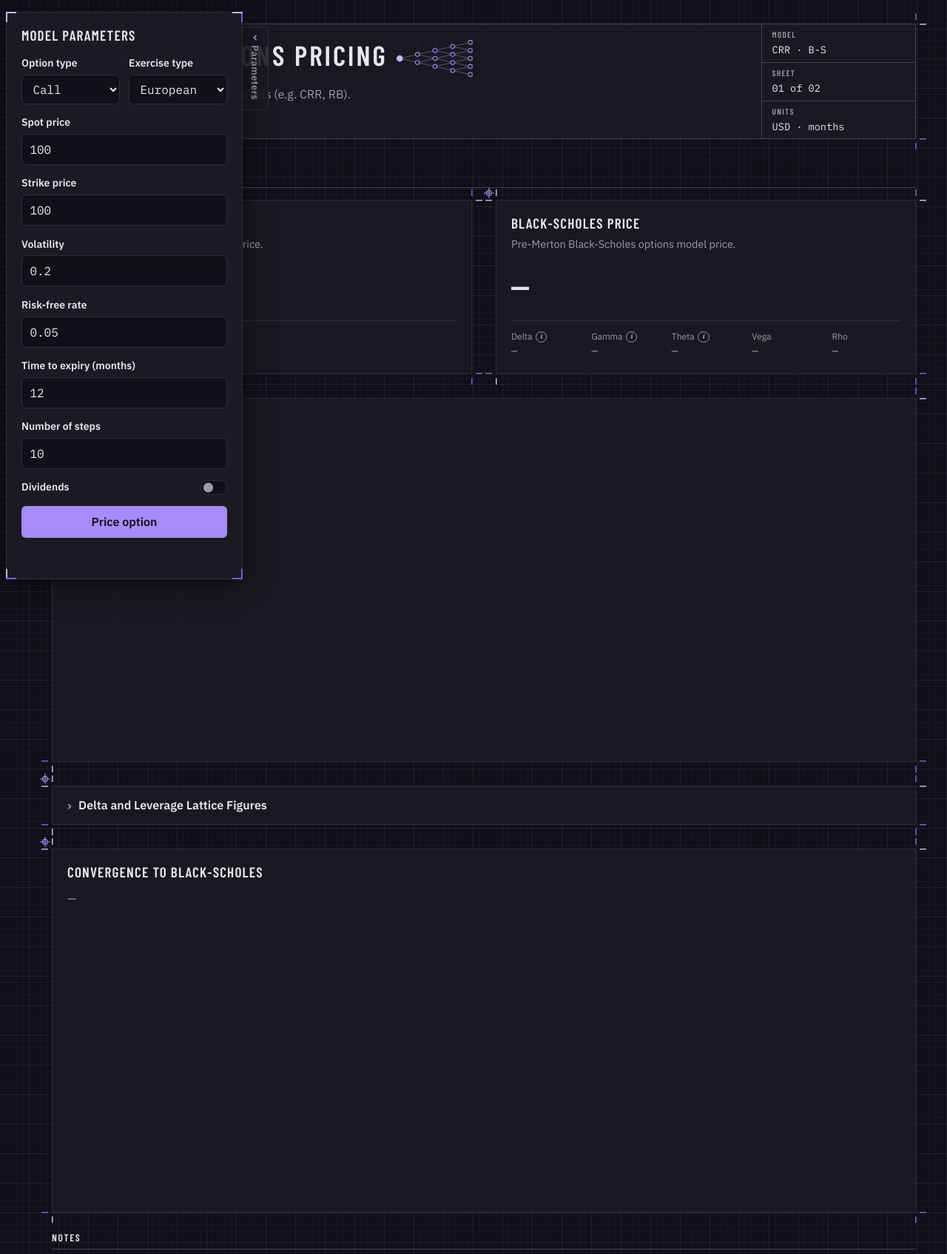
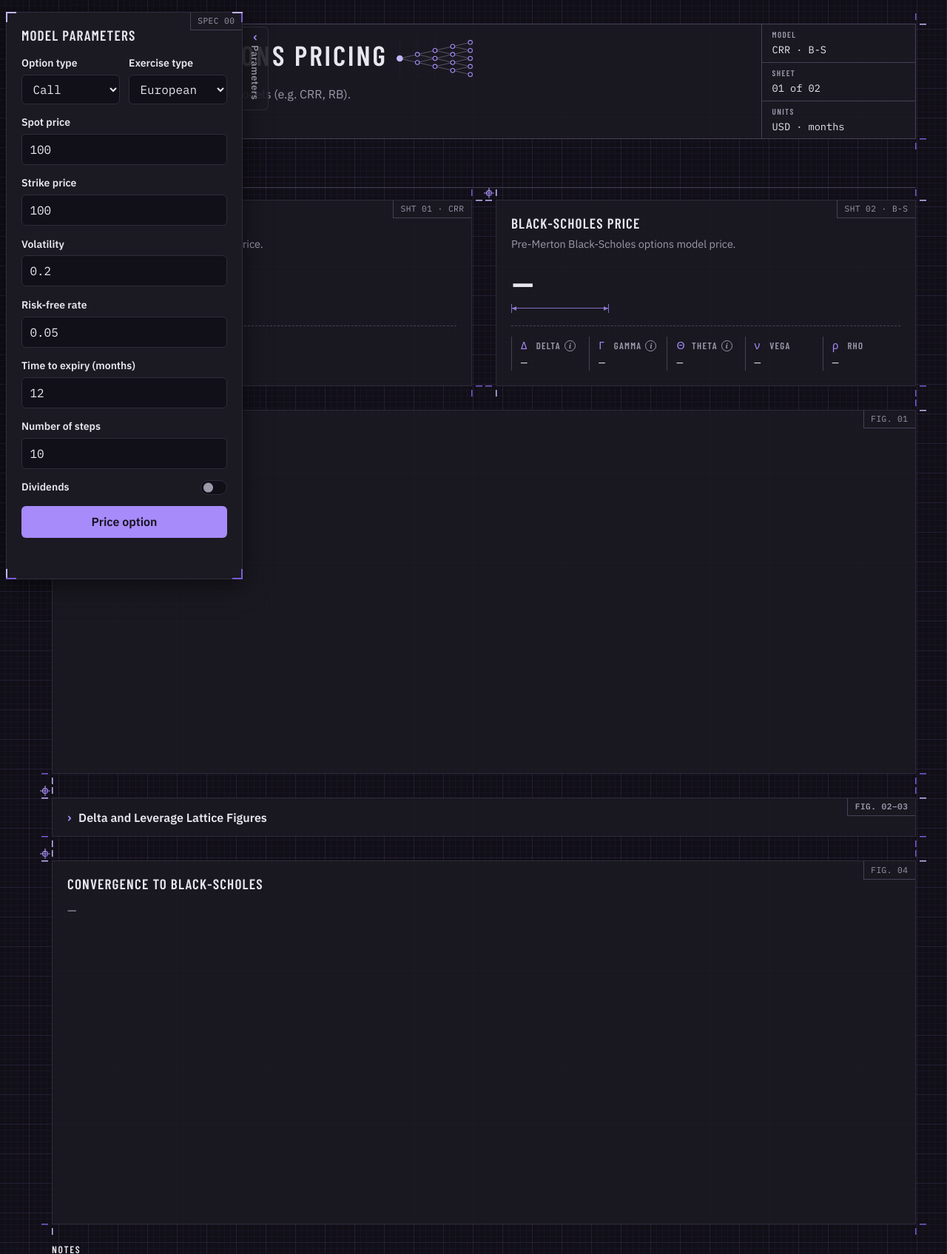
Before and after one commit to hilldean09/binomial_options_pricing, a Flask app: page / in a window 1280 px wide. Shown: the top 1695 px of the page at 74% size. Run offline with Flask 3, Linux system fonts and the light colour scheme; some libraries are stand-ins or nearby versions.

Commit message:
Restyle price tiles, greeks, tags and notice as drawing elements
Co-Authored-By: Claude Opus 5.5 <noreply@anthropic.com>

```diff
--- a/static/css/style.css
+++ b/static/css/style.css
@@ -404,8 +404,30 @@ h1, h2, h3 {
     font-size: 1.2rem;
 }
 
+/* Sheet code: a small cell boxed into the tile's top-right corner, like
+   the reference on a drawing sheet. Headings keep clear of it. */
+.sheet-code {
+    position: absolute;
+    top: 0;
+    right: 0;
+    padding: 0.2rem 0.6rem;
+    border-bottom: 1px solid var(--border-strong);
+    border-left: 1px solid var(--border-strong);
+    color: var(--text-muted);
+    font-family: var(--mono);
+    font-size: 0.7rem;
+    letter-spacing: 0.04em;
+    white-space: nowrap;
+    pointer-events: none;
+}
+
+.tile:has(> .sheet-code) > h2,
+.drawer-body > h2 {
+    padding-right: 6.5rem;
+}
+
 .tile-text {
-    margin: 0.4rem 0 1rem;
+    margin: 0.4rem 0 1.1rem;
     color: var(--text-muted);
     font-size: 0.9rem;
 }
@@ -766,70 +788,138 @@ h1, h2, h3 {
     }
 }
 
+/* The price reads like a measurement: dimensioned by a line beneath it,
+   with extension lines at its ends and arrowheads pointing out to them */
 .price-value {
-    display: block;
+    --dim: var(--accent);
+    --arrow: 6px;
+
+    position: relative;
+    display: inline-block;
+    min-width: 5ch;
+    padding: 0 0.15rem 0.85rem;
     font-family: var(--mono);
-    font-size: 2.5rem;
-    font-weight: 700;
+    font-size: 2.75rem;
+    font-weight: 600;
+    line-height: 1.15;
     font-variant-numeric: tabular-nums;
+    letter-spacing: -0.01em;
+}
+
+/* Extension lines and the dimension line between them */
+.price-value::after {
+    content: "";
+    position: absolute;
+    left: 0;
+    right: 0;
+    bottom: 0;
+    height: 0.7rem;
+    border-inline: 1px solid var(--dim);
+    background: linear-gradient(var(--dim) 0 0) center / 100% 1px no-repeat;
+    opacity: 0.75;
+}
+
+/* Arrowheads: two triangles in one shape, joined along the line */
+.price-value::before {
+    content: "";
+    position: absolute;
+    left: 1px;
+    right: 1px;
+    bottom: calc(0.35rem - 3px);
+    height: 6px;
+    background: var(--dim);
+    opacity: 0.75;
+    clip-path: polygon(
+        0 50%, var(--arrow) 0, var(--arrow) 100%, 0 50%,
+        100% 50%, calc(100% - var(--arrow)) 0, calc(100% - var(--arrow)) 100%, 100% 50%
+    );
 }
 
 /* Secondary values (closed form, greeks): deliberately quieter than the
-   price above them */
+   price above them, set out as ruled cells */
 
 .details {
     display: grid;
-    grid-template-columns: repeat(auto-fit, minmax(4.5rem, 1fr));
-    gap: 0.5rem 1rem;
-    margin: 1rem 0 0;
-    padding-top: 0.75rem;
-    border-top: 1px solid var(--border);
+    grid-template-columns: repeat(auto-fit, minmax(5rem, 1fr));
+    gap: 0.6rem 0;
+    margin: 1.1rem 0 0;
+    padding-top: 0.85rem;
+    border-top: 1px dashed var(--border-strong);
+}
+
+.detail {
+    padding: 0.05rem 0.75rem;
+    border-left: 1px solid var(--border-strong);
 }
 
 .detail dt {
     color: var(--text-muted);
-    font-size: 0.75rem;
+    font-family: var(--label);
+    font-size: 0.8rem;
+    font-weight: 600;
+    letter-spacing: 0.1em;
+    text-transform: uppercase;
+}
+
+/* Greek symbol ahead of its name; drawn here so the name stays the
+   label's only text */
+.detail dt[data-symbol]::before {
+    content: attr(data-symbol);
+    display: inline-block;
+    min-width: 1.1em;
+    margin-right: 0.3rem;
+    color: var(--accent);
+    font-family: var(--font);
+    font-size: 0.9rem;
+    font-weight: 500;
+    letter-spacing: 0;
+    text-transform: none;
 }
 
 .detail dd {
-    margin: 0;
-    color: var(--text-muted);
+    margin: 0.1rem 0 0;
+    color: var(--text);
     font-family: var(--mono);
-    font-size: 0.875rem;
+    font-size: 0.9rem;
     font-variant-numeric: tabular-nums;
 }
 
-/* Tag: a small amber label set beside a heading or term */
+/* Tag: a small amber stamp set beside a heading or term */
 
 /* Gap rather than margin, so a tag that wraps lines up with the text */
 :is(h2, dt):has(> .tag:not([hidden])) {
     display: flex;
     flex-wrap: wrap;
     align-items: center;
-    gap: 0.3rem 0.5rem;
+    gap: 0.35rem 0.6rem;
 }
 
+/* Double ruled like a rubber stamp, set very slightly askew */
 .tag {
     display: inline-block;
-    padding: 0.1rem 0.45rem;
-    border: 1px solid color-mix(in srgb, var(--warning) 45%, var(--border));
-    border-radius: 999px;
-    background: color-mix(in srgb, var(--warning) 10%, var(--surface));
+    padding: 0.05rem 0.4rem;
+    border: 1px solid var(--warning);
+    outline: 1px solid color-mix(in srgb, var(--warning) 55%, transparent);
+    outline-offset: 1px;
+    background: color-mix(in srgb, var(--warning) 8%, transparent);
     color: var(--warning);
-    font-family: var(--font);
-    font-size: 0.7rem;
-    font-weight: 600;
+    font-family: var(--label);
+    font-size: 0.72rem;
+    font-weight: 700;
     line-height: 1.3;
-    letter-spacing: 0.02em;
+    letter-spacing: 0.12em;
+    text-transform: uppercase;
     white-space: nowrap;
     vertical-align: middle;
+    transform: rotate(-1.5deg);
 }
 
 .tag[hidden] {
     display: none;
 }
 
-/* Notice: a small warning tile, gilded in amber rather than purple */
+/* Notice: a small warning tile, gilded in amber rather than violet, with
+   a hazard-hatched leading edge */
 
 .notice {
     --gild-light: var(--warning);
--- a/templates/index.html
+++ b/templates/index.html
@@ -13,6 +13,7 @@
 
         <section id="parameters-panel" class="tile drawer-panel" aria-labelledby="inputs-heading" inert>
             <div class="drawer-body">
+                <span class="sheet-code" aria-hidden="true">SPEC 00</span>
                 <h2 id="inputs-heading">Model Parameters</h2>
 
                 <form id="pricing-form" novalidate>
@@ -97,6 +98,7 @@
         <div class="price-row">
             <!-- CRR option price -->
             <section class="tile" aria-labelledby="price-heading">
+                <span class="sheet-code" aria-hidden="true">SHT 01 &middot; CRR</span>
                 <h2 id="price-heading">CRR Option Price</h2>
                 <!-- Filled from texts/under_crr_price.md by main.js -->
                 <p id="crr-price-text" class="tile-text"></p>
@@ -114,30 +116,33 @@
             <section class="tile" aria-labelledby="black-scholes-heading">
                 <!-- Tags are shown when the last priced request had dividends on,
                      or was an American put -->
+                <span class="sheet-code" aria-hidden="true">SHT 02 &middot; B-S</span>
                 <h2 id="black-scholes-heading">Black-Scholes Price <span class="tag dividend-tag" hidden>Excludes dividends</span> <span class="tag american-put-tag" hidden>Excludes American puts</span></h2>
                 <!-- Filled from texts/under_black_scholes_price.md by main.js -->
                 <p id="black-scholes-price-text" class="tile-text"></p>
                 <output id="black-scholes-price" class="price-value" for="pricing-form">—</output>
 
+                <!-- Symbols are drawn from data-symbol, keeping each label's text
+                     as info.js looks it up -->
                 <dl class="details">
                     <div class="detail">
-                        <dt>Delta</dt>
+                        <dt data-symbol="Δ">Delta</dt>
                         <dd id="greek-delta">—</dd>
                     </div>
                     <div class="detail">
-                        <dt>Gamma</dt>
+                        <dt data-symbol="Γ">Gamma</dt>
                         <dd id="greek-gamma">—</dd>
                     </div>
                     <div class="detail">
-                        <dt>Theta</dt>
+                        <dt data-symbol="Θ">Theta</dt>
                         <dd id="greek-theta">—</dd>
                     </div>
                     <div class="detail">
-                        <dt>Vega</dt>
+                        <dt data-symbol="ν">Vega</dt>
                         <dd id="greek-vega">—</dd>
                     </div>
                     <div class="detail">
-                        <dt>Rho</dt>
+                        <dt data-symbol="ρ">Rho</dt>
                         <dd id="greek-rho">—</dd>
                     </div>
                 </dl>
@@ -155,6 +160,7 @@
 
         <!-- Lattice figures -->
         <section class="tile" aria-labelledby="figure-price-heading">
+            <span class="sheet-code" aria-hidden="true">FIG. 01</span>
             <h2 id="figure-price-heading">Price Lattice</h2>
             <div id="figure-price" class="figure"></div>
         </section>
@@ -164,15 +170,18 @@
             <summary class="tile disclosure-bar">
                 <span class="disclosure-icon" aria-hidden="true">›</span>
                 Delta and Leverage Lattice Figures
+                <span class="sheet-code" aria-hidden="true">FIG. 02&ndash;03</span>
             </summary>
 
             <div class="disclosure-body">
                 <section class="tile" aria-labelledby="figure-delta-heading">
+                    <span class="sheet-code" aria-hidden="true">FIG. 02</span>
                     <h2 id="figure-delta-heading">Delta Lattice</h2>
                     <div id="figure-delta" class="figure"></div>
                 </section>
 
                 <section class="tile" aria-labelledby="figure-leverage-heading">
+                    <span class="sheet-code" aria-hidden="true">FIG. 03</span>
                     <h2 id="figure-leverage-heading">Leverage Lattice</h2>
                     <div id="figure-leverage" class="figure"></div>
                 </section>
@@ -182,6 +191,7 @@
         <!-- Closed-form CRR price converging to Black-Scholes. Tags as for
              the prices above. -->
         <section class="tile" aria-labelledby="figure-convergence-heading">
+            <span class="sheet-code" aria-hidden="true">FIG. 04</span>
             <h2 id="figure-convergence-heading">Convergence to Black-Scholes <span class="tag dividend-tag" hidden>Excludes dividends</span> <span class="tag american-put-tag" hidden>Excludes American puts</span></h2>
             <div id="figure-convergence" class="figure"></div>
         </section>
```
Also changed, not shown: other parts of static/css/style.css (+17 -11 lines).
